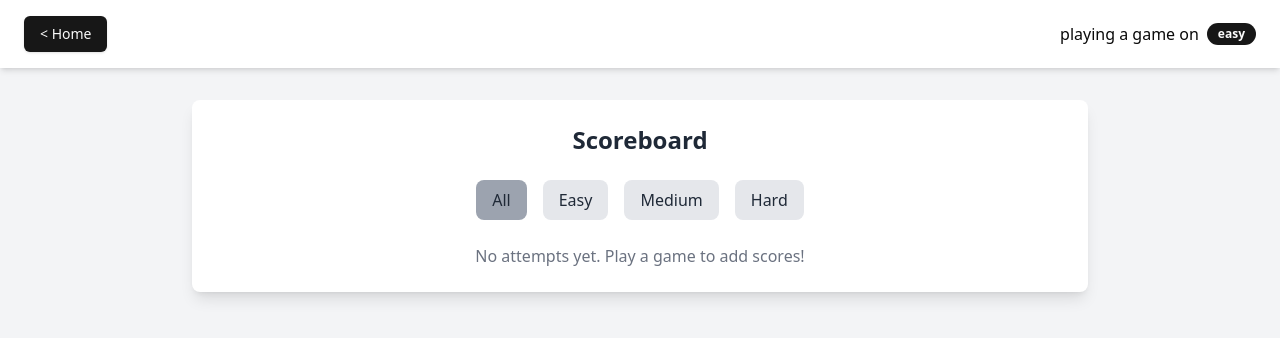
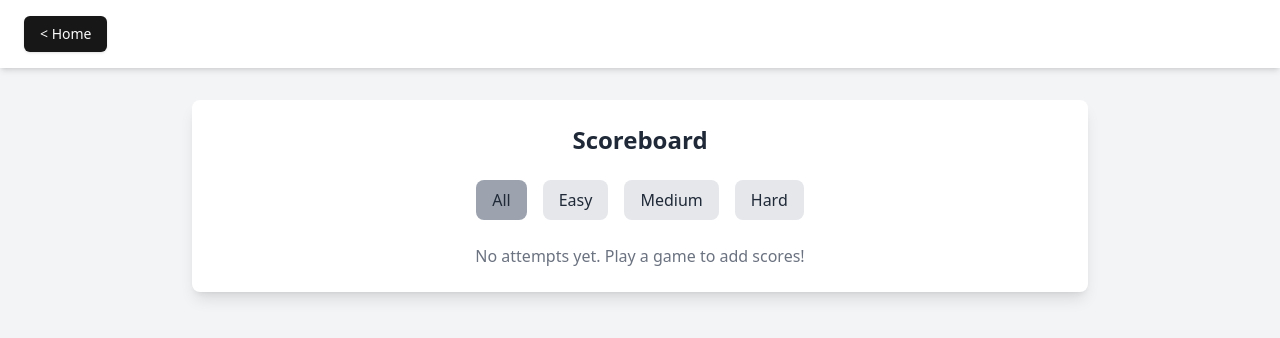
Before and after one commit to TobiasPfeil02/hangman-game, a Vue app: page /scoreboard in a window 1280 px wide. Shown: the top 338 px of the page. Built offline with nearby package versions, Linux system fonts and the light colour scheme; the HTML template or start-up script is replaced by a standard one.

Commit message:
Hotfix navbar

```diff
--- a/src/components/GameBoard.vue
+++ b/src/components/GameBoard.vue
@@ -56,7 +56,7 @@ onMounted(() => {
 
 <template>
   <div class="h-full flex flex-col items-center">
-    <NavBar class="w-full absolute" />
+    <NavBar :show-info="true" class="w-full absolute" />
     <TimerCard :initial-time="game.timer" class="mt-20" />
     <div class="h-[40vh] mt-4 flex items-center">
       <Hangman />
--- a/src/components/NavBar.vue
+++ b/src/components/NavBar.vue
@@ -3,6 +3,9 @@ import { Button } from '@/components/ui/button'
 import { Badge } from '@/components/ui/badge'
 import { useGameStore } from '@/stores/game.ts'
 
+const { showInfo = false } = defineProps<{
+  showInfo?: boolean
+}>()
 const game = useGameStore()
 </script>
 
@@ -12,8 +15,8 @@ const game = useGameStore()
       <Button>
         <router-link to="/">&lt; Home</router-link>
       </Button>
-      <div class="flex items-center justify-center gap-2">
-        <p>{{game.nickname}} playing a game on</p>
+      <div class="flex items-center justify-center gap-2" v-if="showInfo">
+        <p>{{ game.nickname }} playing a game on</p>
         <Badge>{{ game.difficulty }}</Badge>
       </div>
     </div>
--- a/src/views/StartGameView.vue
+++ b/src/views/StartGameView.vue
@@ -3,11 +3,13 @@ import { Input } from '@/components/ui/input'
 import { Difficulty } from '@/types/difficulty.enum.ts'
 import { Button } from '@/components/ui/button'
 import { useGameStore } from '@/stores/game.ts'
+import NavBar from '@/components/NavBar.vue'
 
 const game = useGameStore()
 </script>
 
 <template>
+  <NavBar/>
   <div class="flex flex-col items-center justify-center h-full gap-2">
     <h1 class="text-center font-bold text-4xl mb-2">Configure Game</h1>
     <h2>Choose a nickname:</h2>
```
